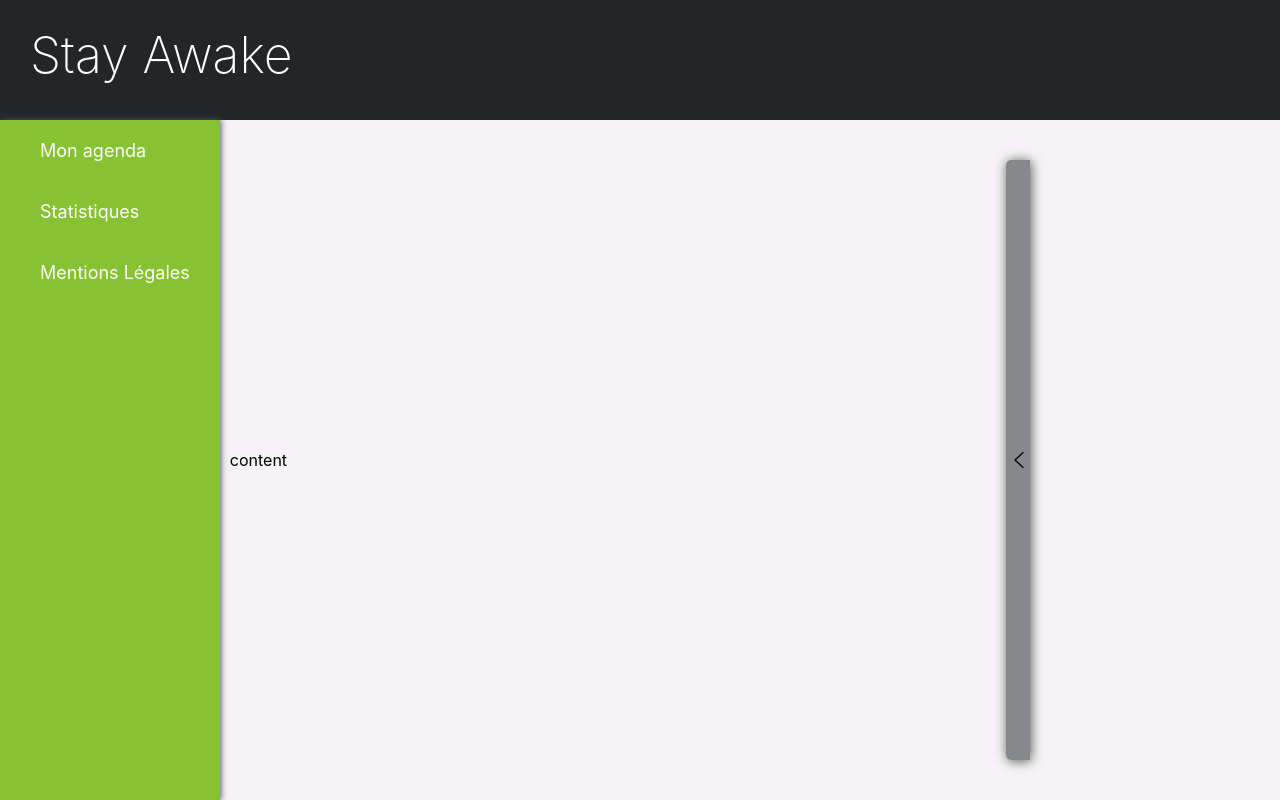
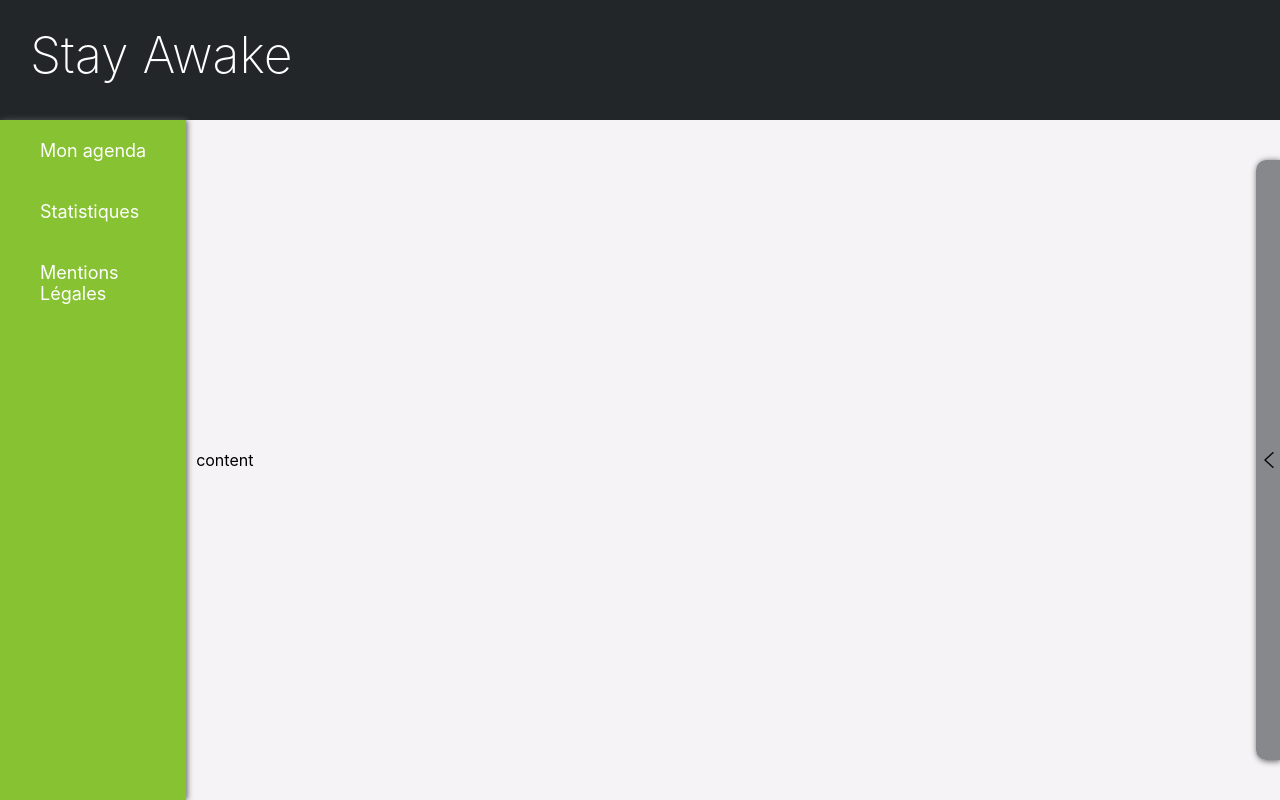
Before and after one commit to Lolo0611/projet_stay_awake, a React (Create React App) app in the folder stay_awake/: page / in a window 1280 px wide. Built offline with nearby package versions, Linux system fonts and the light colour scheme.

Commit message:
correction bug position élément

```diff
--- a/stay_awake/src/components/App.js
+++ b/stay_awake/src/components/App.js
@@ -1,7 +1,6 @@
 import '../style/App.css';
 import Navbar from '../components/Navbar';
 import Task from './Task';
-import {useState} from 'react'
 
 function App() {
 
@@ -20,10 +19,9 @@ function App() {
 
       <div className="content-right">
 
-      <div className="agenda">
       <p> content </p>
 
-        </div>
+
 
 
       <Task></Task>
--- a/stay_awake/src/components/Task.js
+++ b/stay_awake/src/components/Task.js
@@ -10,7 +10,7 @@ function Task(){
         <div className="slider">
         <div onClick={showTaskBar} className={taskbar? 'taskbar' : 'taskbar-hidden' }>
             <img className="fleche" src={fleche} alt="fleche"/>
-            <p> Ici gestion des tâches </p>
+            <p> Ici gestion des tâches </p> <p> Ici gestion des tâches </p>
         </div>
         </div>
     )
--- a/stay_awake/src/style/App.css
+++ b/stay_awake/src/style/App.css
@@ -5,6 +5,7 @@
 .App-header{
   background-color: #222629;
   height: 15vh;
+
 }
 
 .header-logo{
@@ -42,13 +43,7 @@ h1{
 .content-right{
   display: flex;
   padding-left: 10px;
-  width: 100vh;
+  width: 100%;
+  align-items:  center;
   justify-content: space-between;
-  align-items:  center;
 }
-
-.tasks{
-  background-color: rosybrown;
-  height: 75vh;
-  border-radius: 5px;
-}
--- a/stay_awake/src/style/Task.css
+++ b/stay_awake/src/style/Task.css
@@ -2,30 +2,25 @@
     display: flex;
     height: 75vh;
     width: 3vh;
-    border-radius: 5px 0px 0px 5px;
+    border-radius: 10px 0px 0px 10px;
     z-index: 1; /* Stay on top */
-  top: 0; /* Stay at the top */
-  left: 0;
     background-color: #6b6e70cb; /* Black*/
     overflow-x: hidden; /* Disable horizontal scroll */
     transition: 0.7s; /* 0.5 second transition effect to slide in the sidenav */
     color :whitesmoke;
     align-items: center;
-  box-shadow: 1px 1px 12px #555;
+    box-shadow: 1px 1px 6px #555;
 }
 .taskbar{
     display: flex;
     align-items: center;
     background-color: #6b6e70cb;
     height: 75vh;
-    border-radius: 5px 0px 0px 5px;
-    right: 30vh;
+    box-shadow: 1px 1px 6px #555;
+    border-radius: 10px 0px 0px 10px;
     transition: 0.5s;
     color :whitesmoke;
-    box-shadow: 1px 1px 12px #555;
 }
-
-
 
 .fleche{
     width: 16px;
```
Also changed, not shown: stay_awake/src/components/test.js (deleted), stay_awake/src/style/test.css (deleted). Lines whose indentation alone changed are shown as unchanged.
